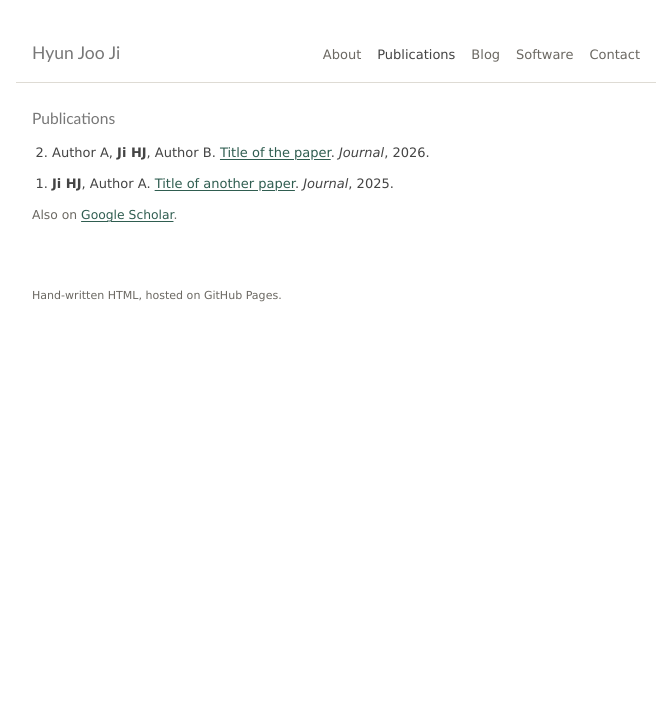
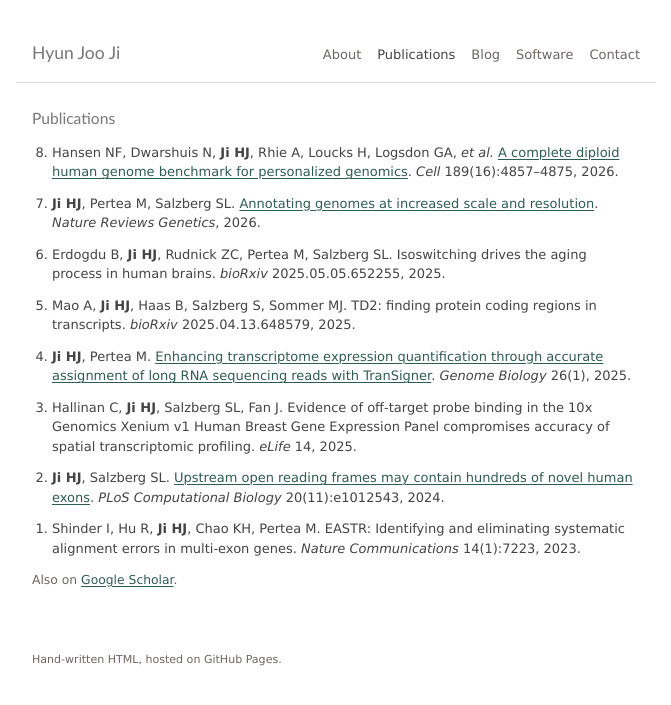
Before and after one commit to haydenji0731/haydenji0731.github.io, a Jekyll site: the page publications.html, which Jekyll copies as it is, in a window 1280 px wide. Shown: the top 705 px of the page, without its empty margins (304-975 px from the left). Built offline with Jekyll 4.4.1, drawn with Linux system fonts in a browser that asks for light colours.

Commit message:
Fill in publications; feature four selected papers with DOI links
Co-Authored-By: Claude Opus 5.5 <noreply@anthropic.com>

```diff
--- a/publications.html
+++ b/publications.html
@@ -22,17 +22,46 @@
   <main>
     <section id="publications">
       <h2>Publications</h2>
-      <!-- TODO: every paper, newest first. Bold your own name. Add a year heading (<h3>2026</h3>) between groups if you like. -->
       <ol class="pubs" reversed>
         <li>
-          Author A, <strong>Ji HJ</strong>, Author B.
-          <a href="#">Title of the paper</a>.
-          <em>Journal</em>, 2026.
+          Hansen NF, Dwarshuis N, <strong>Ji HJ</strong>, Rhie A, Loucks H, Logsdon GA, <em>et al.</em>
+          <a href="https://doi.org/10.1016/j.cell.2026.06.016">A complete diploid human genome benchmark for personalized genomics</a>.
+          <em>Cell</em> 189(16):4857&ndash;4875, 2026.
         </li>
         <li>
-          <strong>Ji HJ</strong>, Author A.
-          <a href="#">Title of another paper</a>.
-          <em>Journal</em>, 2025.
+          <strong>Ji HJ</strong>, Pertea M, Salzberg SL.
+          <a href="https://doi.org/10.1038/s41576-026-00937-3">Annotating genomes at increased scale and resolution</a>.
+          <em>Nature Reviews Genetics</em>, 2026.
+        </li>
+        <li>
+          Erdogdu B, <strong>Ji HJ</strong>, Rudnick ZC, Pertea M, Salzberg SL.
+          Isoswitching drives the aging process in human brains.
+          <em>bioRxiv</em> 2025.05.05.652255, 2025.
+        </li>
+        <li>
+          Mao A, <strong>Ji HJ</strong>, Haas B, Salzberg S, Sommer MJ.
+          TD2: finding protein coding regions in transcripts.
+          <em>bioRxiv</em> 2025.04.13.648579, 2025.
+        </li>
+        <li>
+          <strong>Ji HJ</strong>, Pertea M.
+          <a href="https://doi.org/10.1186/s13059-025-03723-2">Enhancing transcriptome expression quantification through accurate assignment of long RNA sequencing reads with TranSigner</a>.
+          <em>Genome Biology</em> 26(1), 2025.
+        </li>
+        <li>
+          Hallinan C, <strong>Ji HJ</strong>, Salzberg SL, Fan J.
+          Evidence of off-target probe binding in the 10x Genomics Xenium v1 Human Breast Gene Expression Panel compromises accuracy of spatial transcriptomic profiling.
+          <em>eLife</em> 14, 2025.
+        </li>
+        <li>
+          <strong>Ji HJ</strong>, Salzberg SL.
+          <a href="https://doi.org/10.1371/journal.pcbi.1012543">Upstream open reading frames may contain hundreds of novel human exons</a>.
+          <em>PLoS Computational Biology</em> 20(11):e1012543, 2024.
+        </li>
+        <li>
+          Shinder I, Hu R, <strong>Ji HJ</strong>, Chao KH, Pertea M.
+          EASTR: Identifying and eliminating systematic alignment errors in multi-exon genes.
+          <em>Nature Communications</em> 14(1):7223, 2023.
         </li>
       </ol>
       <p class="more">
```
Also changed, not shown: index.html (+16 -7 lines).
